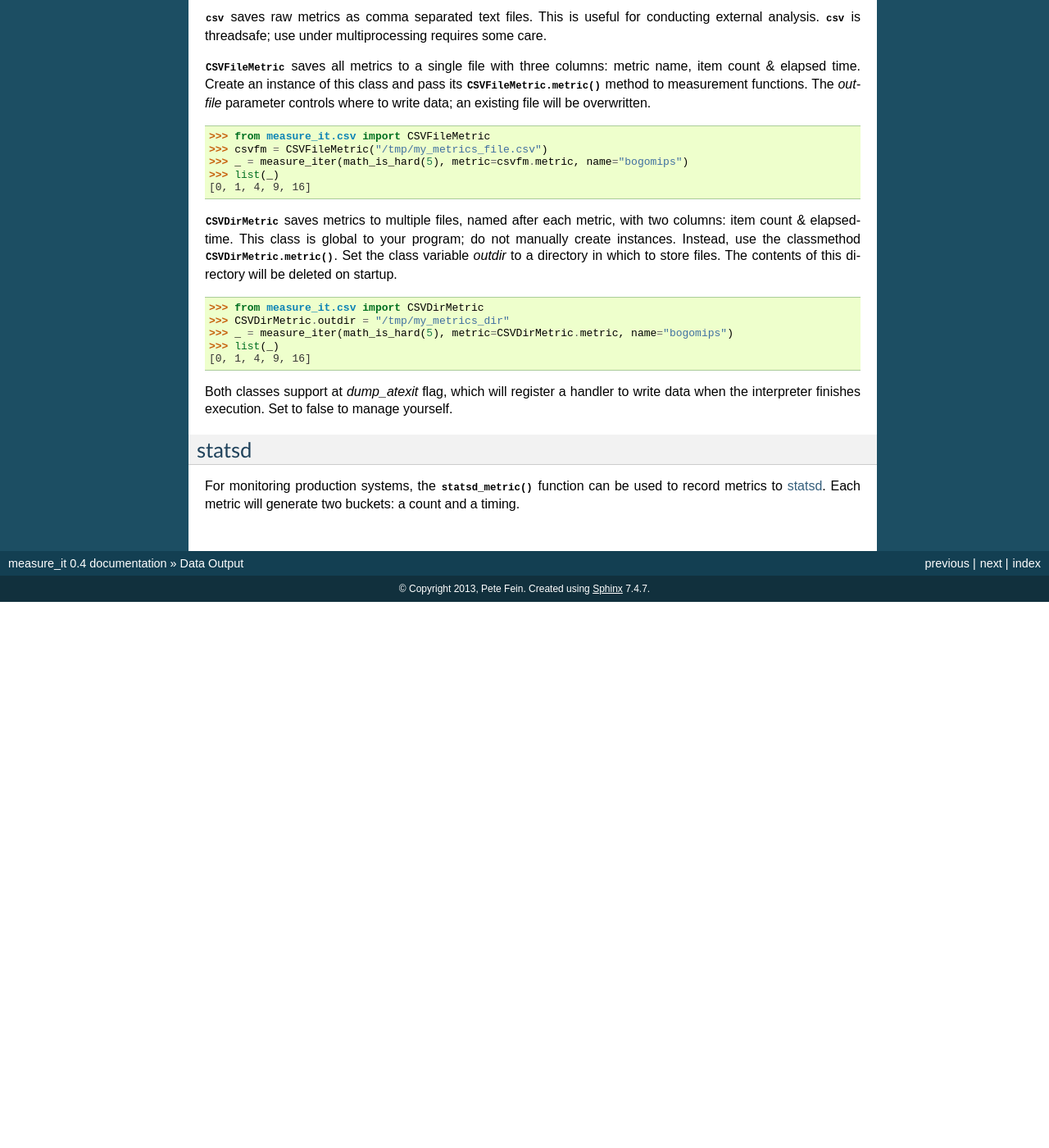
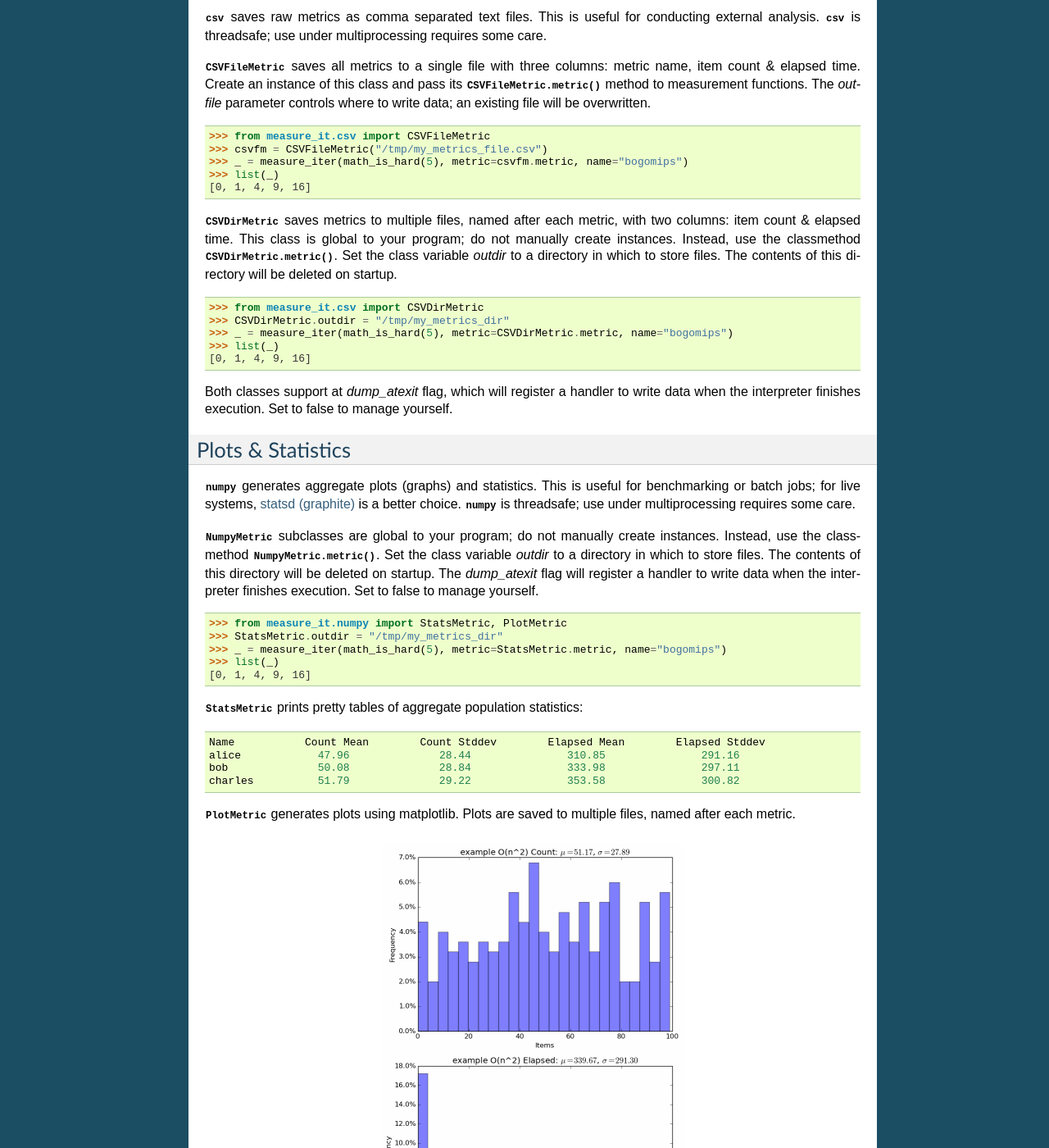
Before and after one commit to wearpants/instrument, a Sphinx documentation site: the page built from doc/output.rst, in a window 1280 px wide and 1400 px high, scrolled down 436 px. Shown: the whole window at 82% size. Built offline with Sphinx 7.4.7, drawn with Linux system fonts in a browser that asks for light colours; before the commit the page ends 1170 px from its top, so only the background shows below that; some of the changed text lies outside the part shown.

Commit message:
document numpy backend. fixes #6

```diff
--- a/doc/output.rst
+++ b/doc/output.rst
@@ -41,7 +40,7 @@ file will be overwritten.
 [0, 1, 4, 9, 16]
 
 :class:`.CSVDirMetric` saves metrics to multiple files, named after each
-metric, with two columns: item count & elapsedtime. This class is global to
+metric, with two columns: item count & elapsed time. This class is global to
 your program; do not manually create instances. Instead, use the classmethod
 :meth:`.CSVDirMetric.metric`. Set the class variable `outdir` to a directory
 in which to store files. The contents of this directory will be deleted on
@@ -57,8 +56,46 @@ Both classes support at `dump_atexit` flag, which will register a handler to
 write data when the interpreter finishes execution. Set to false to manage
 yourself.
 
-statsd
-------
+Plots & Statistics
+------------------
+
+:mod:`.numpy` generates aggregate plots (graphs) and statistics. This is
+useful for benchmarking or batch jobs; for live systems, `statsd (graphite)`_ is a
+better choice. :mod:`.numpy` is threadsafe; use under multiprocessing
+requires some care.
+
+:class:`.NumpyMetric` subclasses are global to your program; do not manually
+create instances. Instead, use the classmethod :meth:`.NumpyMetric.metric`.
+Set the class variable `outdir` to a directory in which to store files. The
+contents of this directory will be deleted on startup. The `dump_atexit` flag
+will register a handler to write data when the interpreter finishes
+execution. Set to false to manage yourself.
+
+>>> from measure_it.numpy import StatsMetric, PlotMetric
+>>> StatsMetric.outdir = "/tmp/my_metrics_dir"
+>>> _ = measure_iter(math_is_hard(5), metric=StatsMetric.metric, name="bogomips")
+>>> list(_)
+[0, 1, 4, 9, 16]
+
+:class:`.StatsMetric` prints pretty tables of aggregate population statistics::
+
+    Name           Count Mean        Count Stddev        Elapsed Mean        Elapsed Stddev
+    alice            47.96              28.44               310.85               291.16
+    bob              50.08              28.84               333.98               297.11
+    charles          51.79              29.22               353.58               300.82
+
+
+:class:`.PlotMetric` generates plots using matplotlib. Plots are saved to
+multiple files, named after each metric.
+
+.. figure:: images/sample_plotmetric.png
+    :align: center
+
+    Sample plot for an O(n\ :sup:`2`\ ) algorithm
+
+
+statsd (graphite)
+-----------------
 
 For monitoring production systems, the :func:`.statsd_metric` function can be
 used to record metrics to `statsd <https://pypi.python.org/pypi/statsd>`__.
```
Also changed, not shown: other parts of doc/output.rst (+2 -3 lines), doc/images/sample_plotmetric.png (added).
